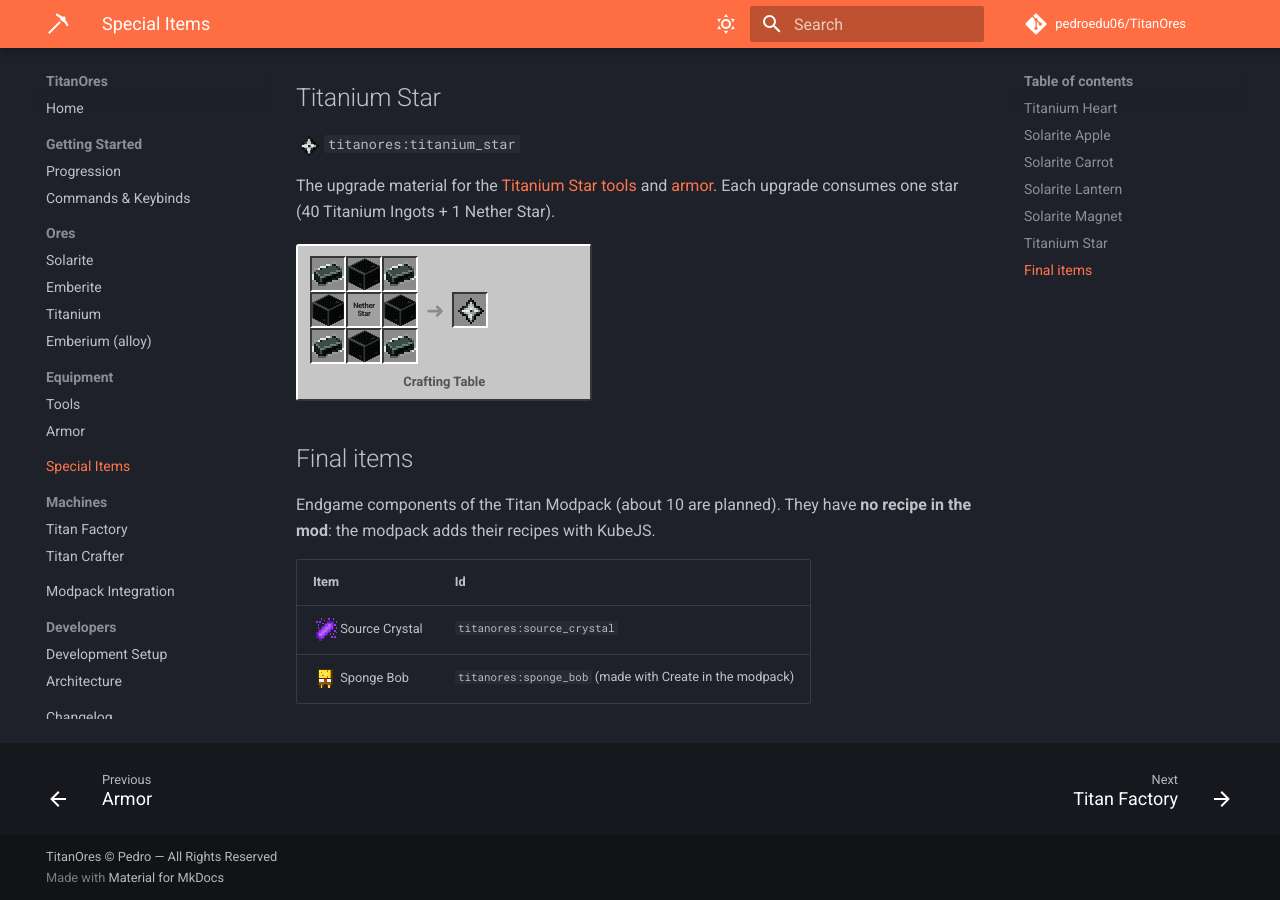
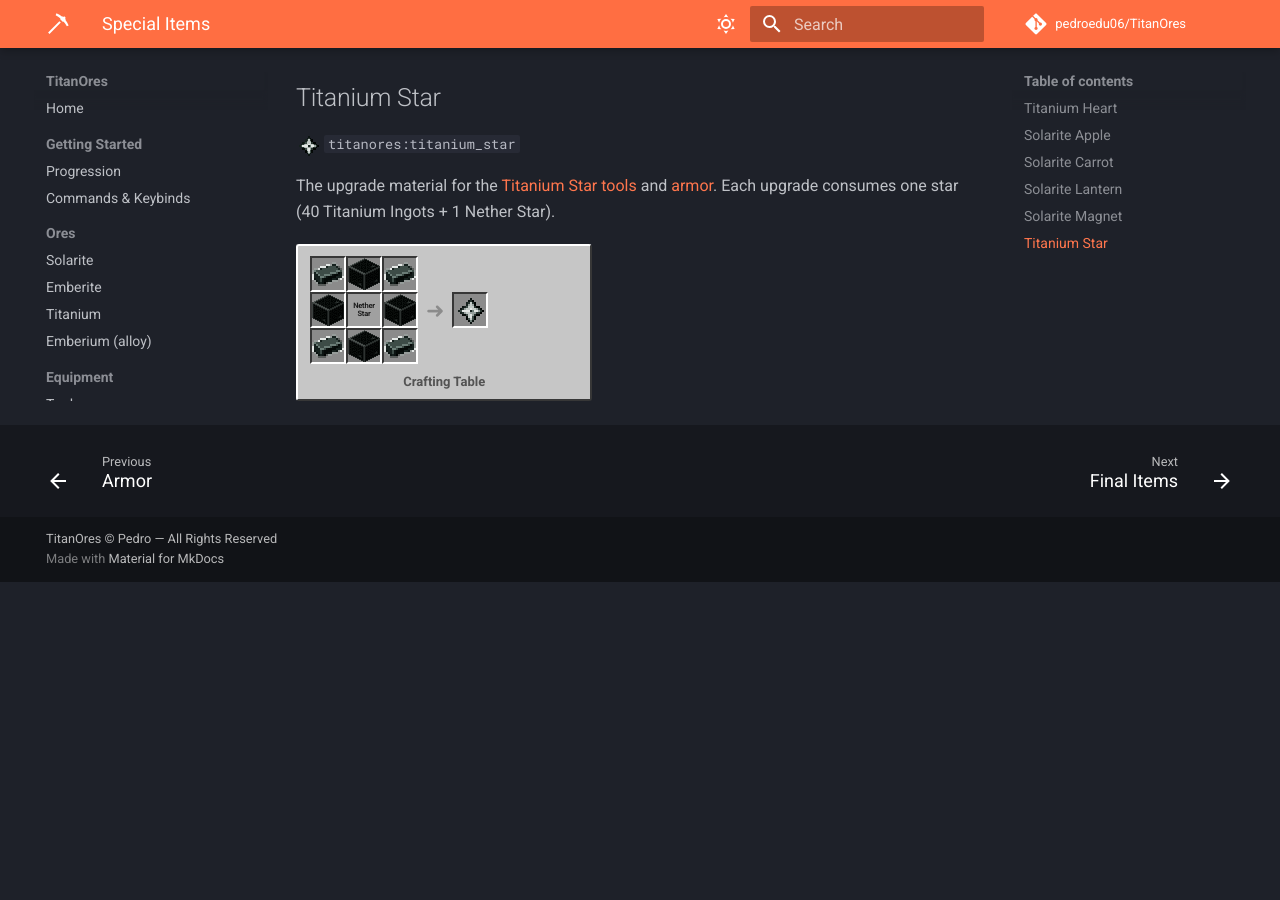
Before and after one commit to pedroedu06/TitanOres_documentacion, an MkDocs documentation site: the page built from docs/items.md, in a window 1280 px wide and 900 px high, scrolled down 2039 px. Built offline with MkDocs 1.6.1 and Material for MkDocs 9.7.7, drawn with Linux system fonts in a browser that asks for light colours; comment, search, counter and statistics services are not loaded; after the commit the page ends 2621 px from its top, so only the background shows below that.

Commit message:
itens finais page

```diff
--- a/docs/items.md
+++ b/docs/items.md
@@ -62,13 +62,3 @@
 <div class="recipes">
 --8<-- "recipes/titanium_star.html"
 </div>
-
-## Final items
-
-Endgame components of the Titan Modpack (about 10 are planned). They have **no recipe in the mod**: the modpack adds
-their recipes with KubeJS.
-
-| Item | Id |
-|---|---|
-| ![](assets/icons/source_crystal.png){ .mc-inline } Source Crystal | `titanores:source_crystal` |
-| ![](assets/icons/sponge_bob.png){ .mc-inline } Sponge Bob | `titanores:sponge_bob` (made with Create in the modpack) |
--- a/mkdocs.yml
+++ b/mkdocs.yml
@@ -75,6 +75,7 @@
       - Tools: tools.md
       - Armor: armor.md
   - Special Items: items.md
+  - Final Items: final-items.md
   - Machines:
       - Titan Factory: titan-factory.md
       - Titan Crafter: titan-crafter.md
```
Also changed, not shown: docs/changelog.md (+1 -1 lines), docs/final-items.md (added, +51 -0 lines), docs/assets/icons/ancestral_seed.png (added), docs/assets/icons/raid_king.png (added), docs/assets/icons/world_core.png (added).
